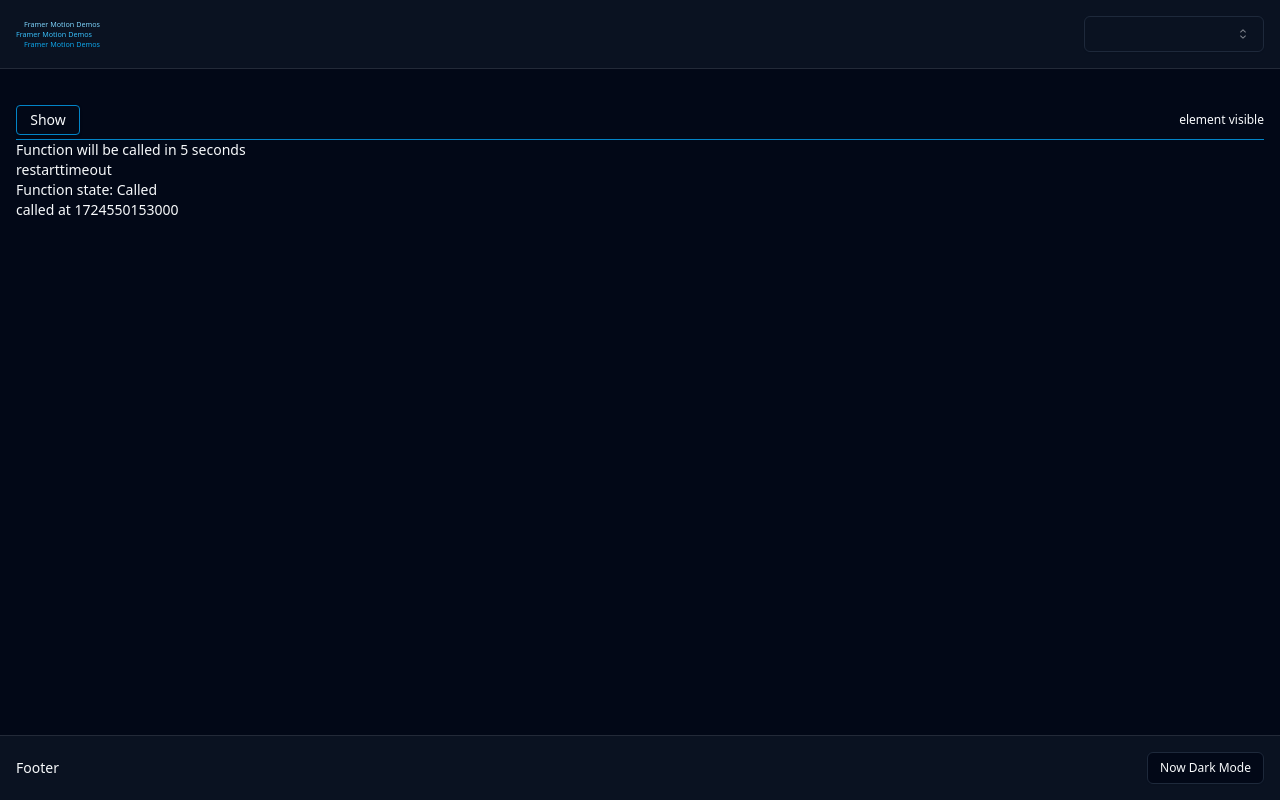
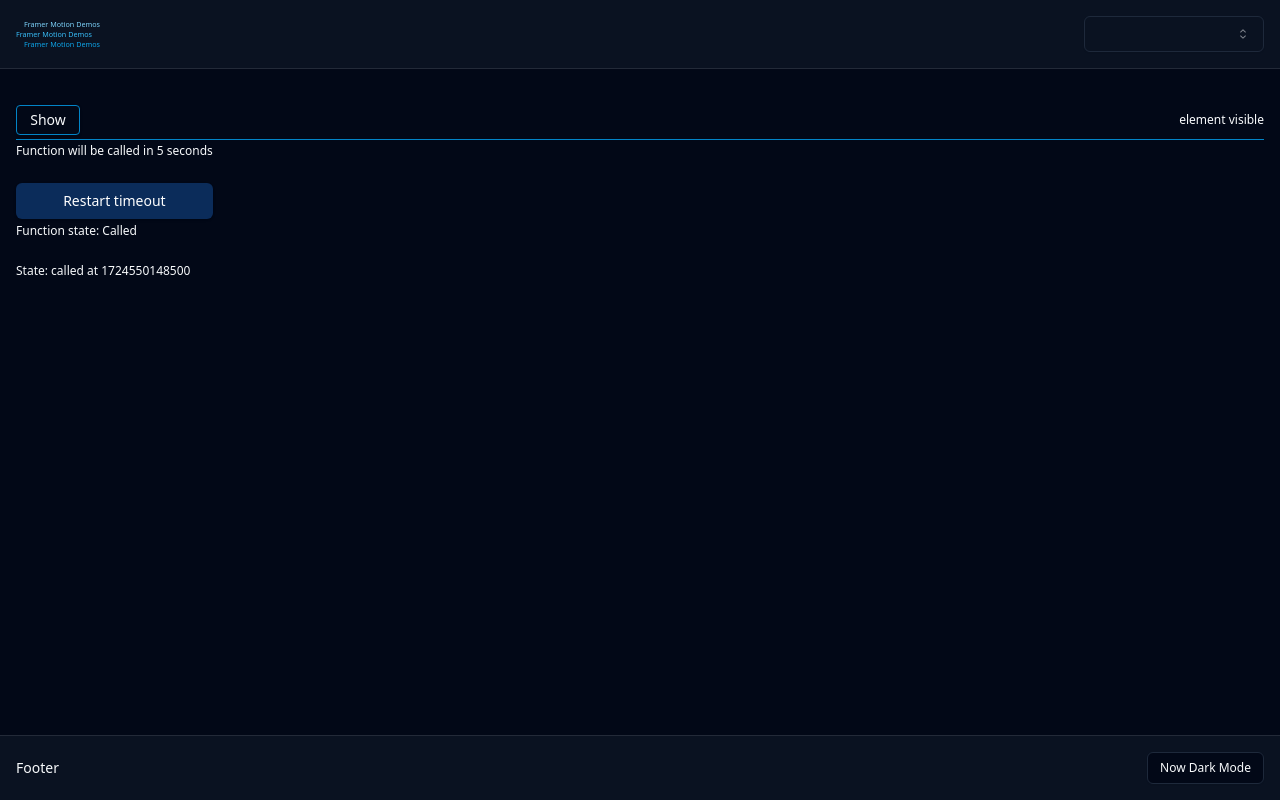
Before and after one commit to maxzz/framer-motion-tv, a React (Vite) app: page / in a window 1280 px wide. Built offline with nearby package versions, Linux system fonts and the light colour scheme.

Commit message:
WIP. simple demo. add timeout. 2

```diff
--- a/src/components/2-main/1-demos/1-simple.tsx
+++ b/src/components/2-main/1-demos/1-simple.tsx
@@ -1,6 +1,7 @@
 import { useCallback, useState } from "react";
 import { AnimatePresence, motion } from "framer-motion";
 import { useTimeoutFn } from "react-use";
+import { Button } from "@/components/ui/button";
 
 export function Demo1Simple() {
     const [show, setShow] = useState(false);
@@ -15,13 +16,13 @@ export function Demo1Simple() {
         setState(`called at ${Date.now()}`);
     }
 
-    const [isReady, cancel, reset] = useTimeoutFn(fn, 5000);
+    const [isReady, cancel, reset] = useTimeoutFn(fn, 500);
     const cancelButtonClick = useCallback(() => {
         if (isReady() === false) {
             cancel();
             setState(`cancelled`);
         } else {
-            //reset();
+            reset();
             setState('Not called yet');
         }
     }, []);
@@ -51,19 +52,22 @@ export function Demo1Simple() {
                 </div>
             </div>
 
-            <div>
+            <div className="text-xs inline-grid grid-rows-4 gap-1">
                 <div>
                     {readyState !== null ? 'Function will be called in 5 seconds' : 'Timer cancelled'}
                 </div>
-                <button onClick={cancelButtonClick}> {readyState === false ? 'cancel' : 'restart'}
+
+                <Button onClick={cancelButtonClick}>
+                    {readyState === false ? 'Cancel' : 'Restart'}{' '}
                     timeout
-                </button>
-                <br />
+                </Button>
+
                 <div>
                     Function state: {readyState === false ? 'Pending' : readyState ? 'Called' : 'Cancelled'}
                 </div>
+
                 <div>
-                    {state}
+                    State: {state}
                 </div>
             </div>
 
```
